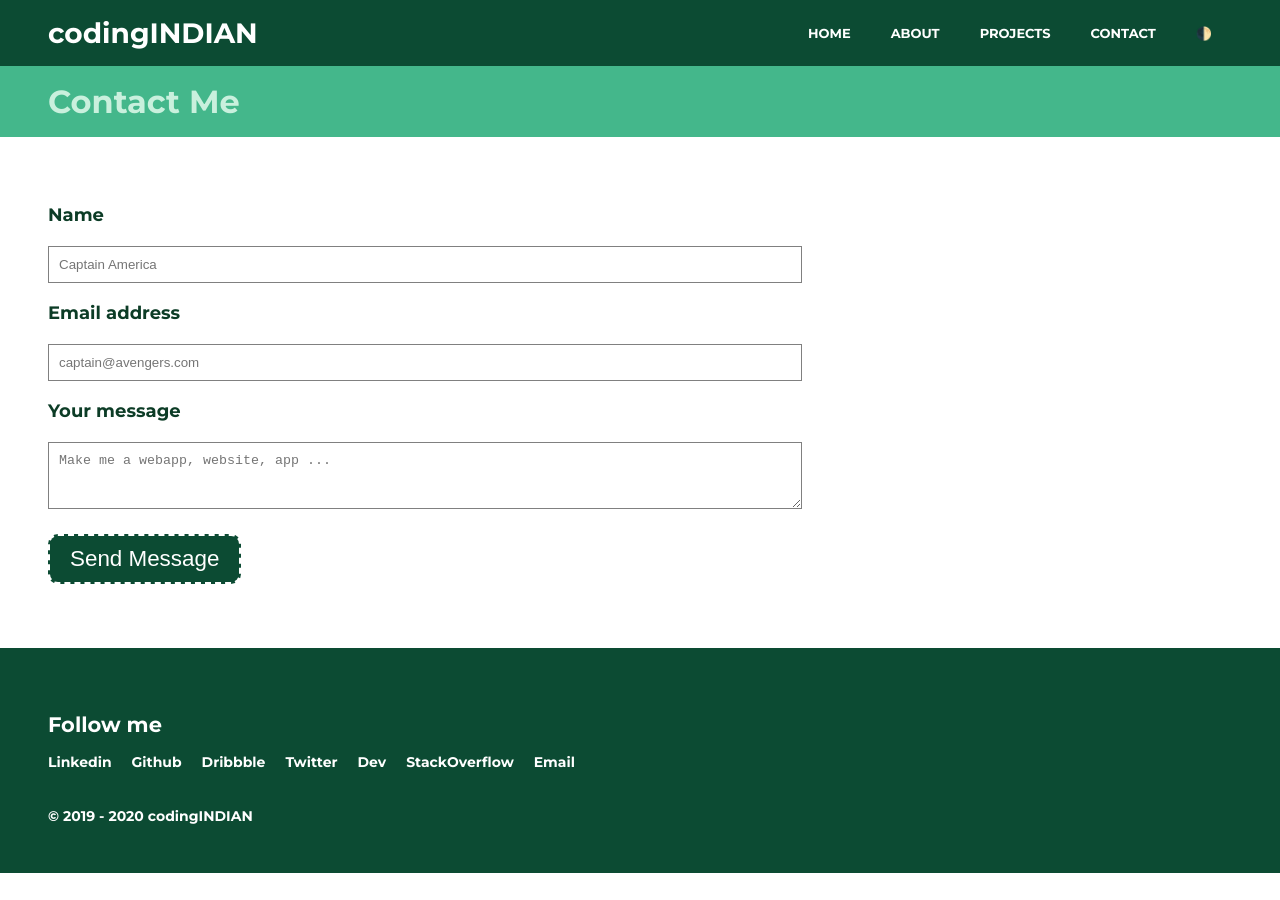
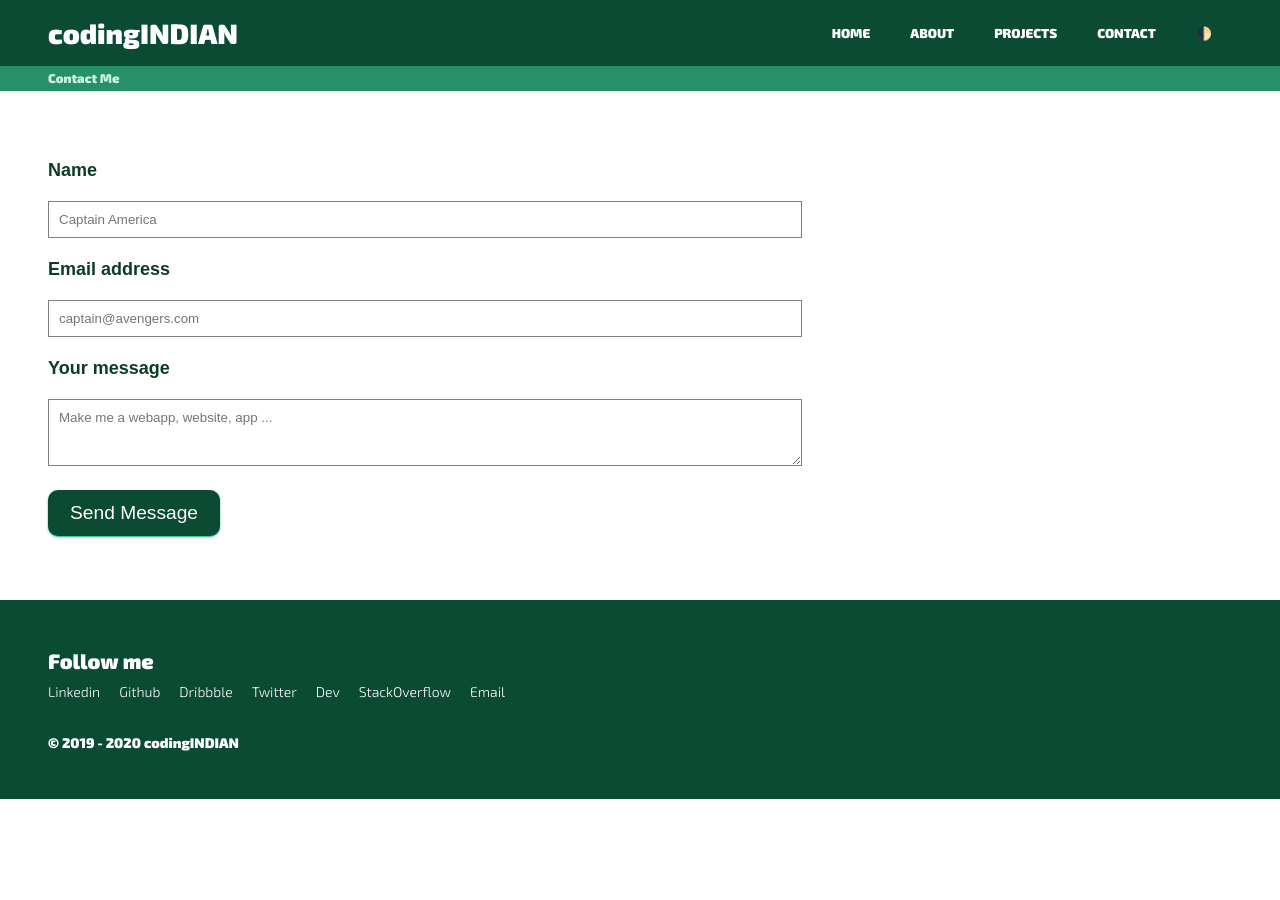
Before and after one commit to sharadcodes/sharadcodes.github.io, a Jekyll site: the page built from contact.html, in a window 1280 px wide. Built offline with Jekyll 4.4.1, drawn with Linux system fonts in a browser that asks for light colours.

Commit message:
Some updates

```diff
--- a/Gemfile
+++ /dev/null
@@ -1,2 +0,0 @@
-source "https://rubygems.org"
-gem 'github-pages'
--- a/_layouts/bio.html
+++ b/_layouts/bio.html
@@ -54,6 +54,8 @@
         height: 100px !important;
         border-radius: 0px !important;
         cursor: pointer;
+        margin-left: auto;
+        margin-right: auto;
       }
     </style>
 
--- a/assets/css/style.css
+++ b/assets/css/style.css
@@ -1,4 +1,5 @@
-@import url('https://fonts.googleapis.com/css?family=Montserrat:400,700&display=swap');
+@import url('https://fonts.googleapis.com/css2?family=Exo+2:ital,wght@0,300;0,900;1,400&display=swap');
+@import url("https://fonts.googleapis.com/css2?family=PT+Serif:wght@400;700&display=swap");
 
 * {
   padding: 0px;
@@ -7,7 +8,7 @@
 }
 
 body {
-  font-family: 'Montserrat', sans-serif;
+  font-family: 'Exo 2', sans-serif;
   color: #0c4b33;
 }
 
@@ -34,11 +35,11 @@
 blockquote {
   border-left: 5px solid #0c4b33;
   background-color: #218045;
-  color: #cfe3dc;
+  color: #fff;
   padding: 0.5rem;
   font-style: italic;
-  font-size: 16px;
-  text-align: justify;
+  font-size: 14px;
+  text-align: left;
   margin: 1rem 0;
 }
 
@@ -57,7 +58,7 @@
 td {
   border: 1px solid #0c3c26;
   margin: 0;
-  padding: .5rem;
+  padding: 0.5rem;
 }
 
 h1,
@@ -66,7 +67,7 @@
 h4,
 h5,
 h6 {
-  font-family: 'Montserrat', sans-serif;
+  font-family: 'Exo 2', sans-serif;
   font-weight: 700;
 }
 
@@ -76,7 +77,7 @@
   display: flex;
   justify-content: space-between;
   align-items: center;
-  font-family: 'Montserrat', sans-serif;
+  font-family: 'Exo 2', sans-serif;
   font-size: 13px;
   font-weight: 700;
   padding: 0.3rem 3rem;
@@ -85,7 +86,7 @@
 nav a {
   color: #fff;
   text-decoration: none;
-  font-family: 'Montserrat', sans-serif;
+  font-family: 'Exo 2', sans-serif;
 }
 
 nav a:hover {
@@ -104,12 +105,13 @@
   margin: 0px 20px;
 }
 .bar {
-  background: #44b78b;
+  background: #269068;
   color: #c9f0dd;
   display: flex;
   justify-content: start;
   align-items: center;
-  padding: 1rem 3rem;
+  padding: 0.3rem 3rem;
+  font-size: 0.4rem;
 }
 
 .blog_posts {
@@ -145,7 +147,7 @@
 }
 
 .post_exrept {
-  font-family: 'Montserrat', sans-serif;
+  font-family: 'Exo 2', sans-serif;
   font-size: 18px;
   line-height: 29px;
   color: #0c3c26;
@@ -191,9 +193,10 @@
 
 .post_content .post_title {
   color: #0c3c26;
-  font-family: 'Montserrat', sans-serif;
+  font-family: 'Exo 2', sans-serif;
   font-size: 24px;
   line-height: 38px;
+  font-weight: bold;
 }
 
 .post_content .post_meta {
@@ -204,12 +207,14 @@
 }
 
 .post_content h1,
-h2,
-h3,
-h4,
-h5,
-h6 {
+.post_content h2,
+.post_content h3,
+.post_content h4,
+.post_content h5,
+.post_content h6 {
   margin: 1rem 0rem;
+  font-family: "PT Serif", "Times New Roman", Times, serif;
+  color: #0c3c26;
 }
 
 /* post content */
@@ -217,8 +222,9 @@
   font-size: 18px;
   line-height: 29px;
   color: #0c3c26;
-  font-family: 'Montserrat', sans-serif;
   padding: 3rem;
+  font-family: "PT Serif", "Times New Roman", Times, serif;
+  font-weight: 300;
 }
 
 footer {
@@ -229,18 +235,30 @@
   font-size: 14px;
 }
 
+footer h2 {
+  margin-bottom: 10px;
+}
+
 footer * {
-  font-family: 'Montserrat', sans-serif;
+  font-family: 'Exo 2', sans-serif;
 }
 
 footer a {
   text-decoration: none;
   color: #fff;
+  font-weight: lighter;
+}
+
+footer a:hover{
+  color: #a5d6ab;
 }
 
 @media screen and (max-width: 950px) {
   .blog_posts {
     padding-right: 3rem;
+  }
+  .content {
+    font-size: 16px;
   }
 }
 
--- a/contact.html
+++ b/contact.html
@@ -37,12 +37,14 @@
 <style>
   label {
     font-weight: bold;
+    font-family: "Montserrat", sans-serif;
   }
   input {
     width: 100%;
     max-width: 100%;
     min-width: 100%;
     margin: 1rem 0rem;
+    font-family: "Montserrat", sans-serif;
   }
   textarea {
     width: 100%;
@@ -56,23 +58,33 @@
     border: 1px solid gray;
     border-radius: 0px;
     padding: 10px;
+    font-family: "Montserrat", sans-serif;
   }
   textarea:focus,
   input:focus {
     border-color: #0ab372;
+    outline-color: #0ab372;
   }
   button {
     background: #0c4b33;
     color: #fff;
     border: none;
     padding: 10px 20px;
-    font-size: 1.4rem;
+    font-size: 1.2rem;
     cursor: pointer;
-    border: 2px dashed #fff;
     border-radius: 10px;
     transition-duration: 0.4s;
+    font-family: "Montserrat", sans-serif;
+    box-shadow: 0px 1px 2px #0ab372;
+    outline-color: transparent;
+    transition-duration: 0.2s;
+    border: 2px solid transparent;
   }
   button:hover {
     background: #1f644b;
   }
+  button:active {
+    box-shadow: none;
+    border: 2px solid #ffffff;
+  }
 </style>
```
Also changed, not shown: projects.html (+11 -22 lines).
